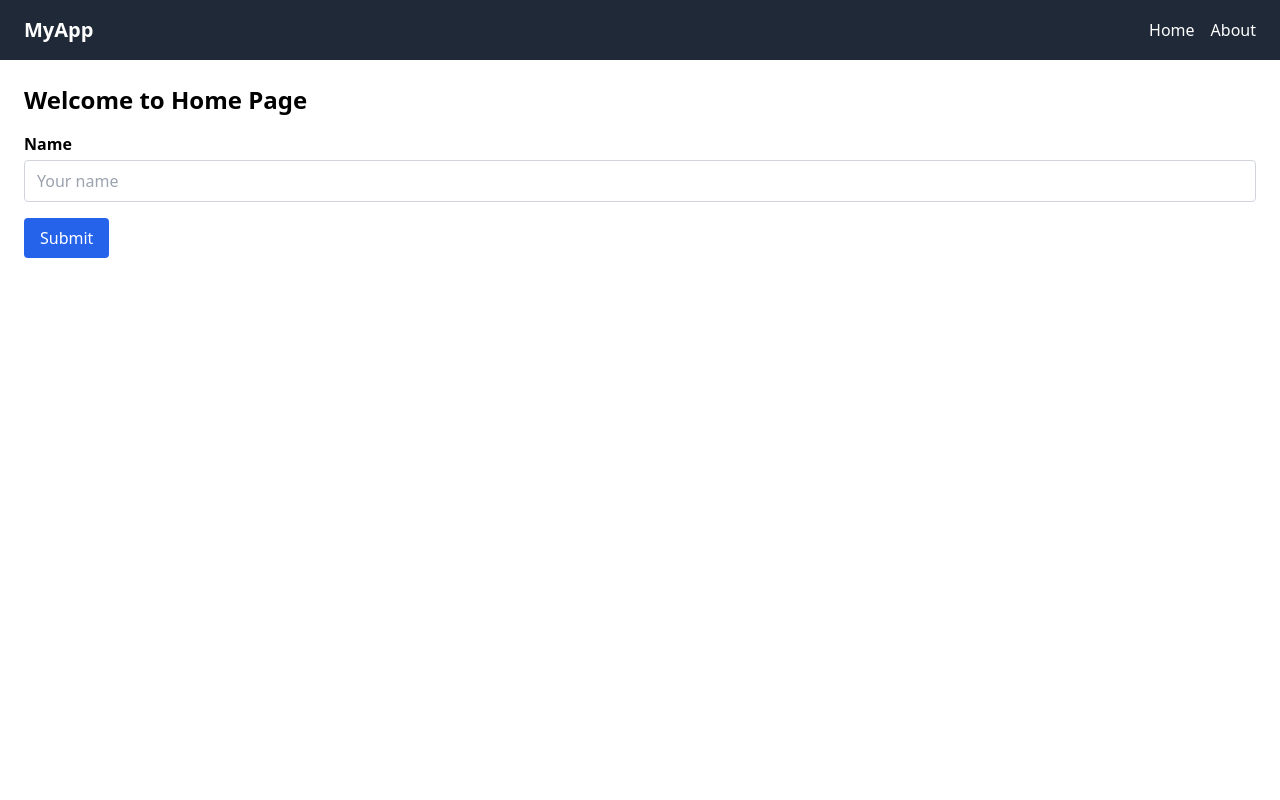
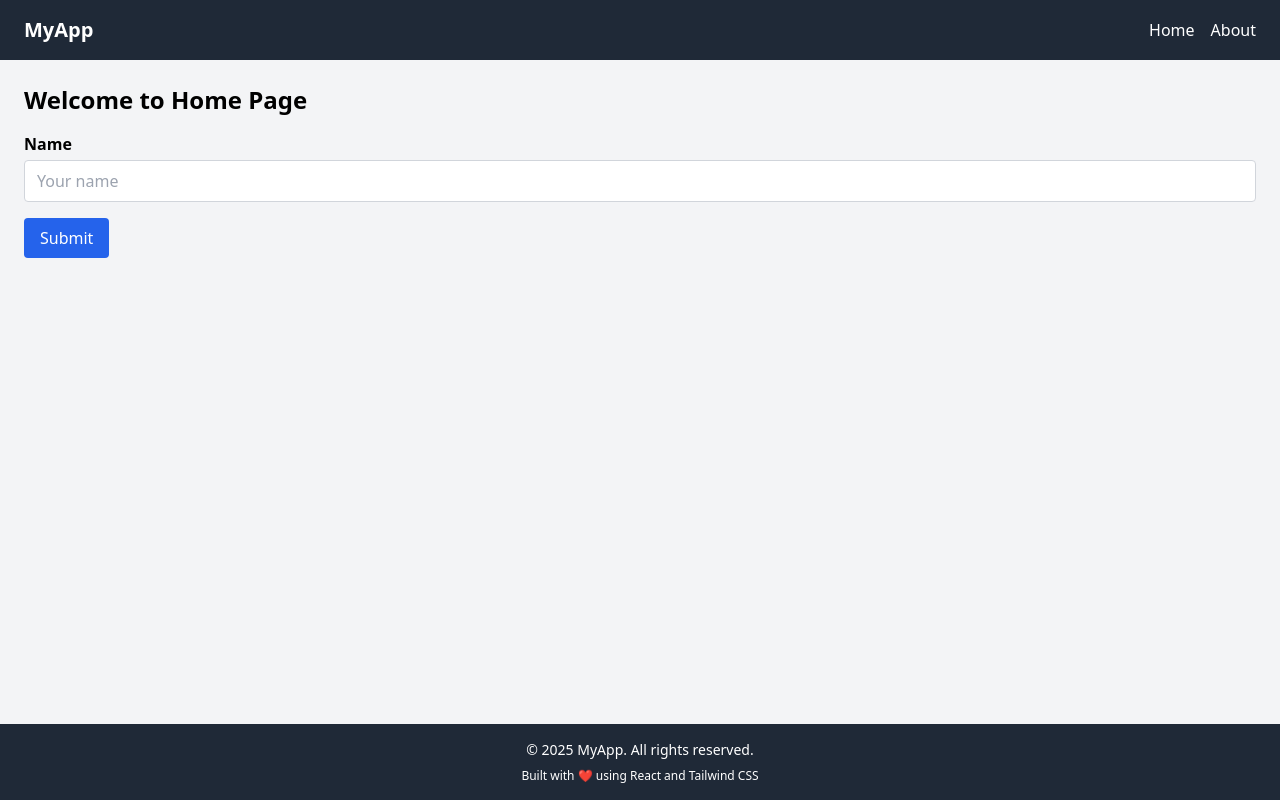
Before and after one commit to AriqF1/template-react-atomic, a React (Vite) app: page / in a window 1280 px wide. Built offline with nearby package versions, Linux system fonts and the light colour scheme.

Commit message:
refactor: restructure MainLayout to include Footer and improve layout styling

```diff
--- a/src/components/templates/MainLayout.jsx
+++ b/src/components/templates/MainLayout.jsx
@@ -1,11 +1,15 @@
 import React from "react";
 import Header from "../organisms/Header";
+import Footer from "../organisms/Footer";
 
 const MainLayout = ({ children }) => {
   return (
     <>
-      <Header />
-      <main className="p-6">{children}</main>
+      <div className="bg-gray-100 min-h-screen flex flex-col">
+        <Header />
+        <main className="p-6 flex-grow">{children}</main>
+        <Footer />
+      </div>
     </>
   );
 };
```
